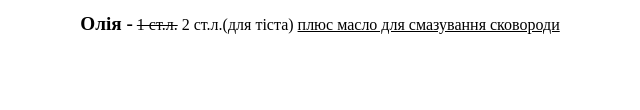
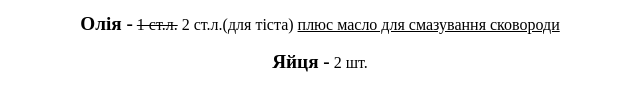
Before and after one commit to Chimota1/web-technologies, a plain HTML site: page lab2/lab-2.1.html in a window 1280 px wide. Shown: the part 236-346 px from the top of the page, without its empty margins (320-960 px from the left). Drawn offline with Linux system fonts and the light colour scheme.

Commit message:
add info about eggs

```diff
--- a/lab2/lab-2.1.html
+++ b/lab2/lab-2.1.html
@@ -12,5 +12,6 @@
     <p align="center"><big><b>Сметана домашня -</b></big>  3 ст.л. (для тіста) <u>плюс сметана для подачі на стіл</u></p>
     <p align="center"><big><b>Вода кип'ячена тепла (H<sub>2</sub>O) або BONAQUA<sup>®</sup>-</b></big>  2 склянки</p>
     <p align="center"><big><b>Олія -</b></big> <s> 1 ст.л.</s> 2 ст.л.(для тіста) <u>плюс масло для смазування сковороди</u></p>
+    <p align="center"><big><b>Яйця -</b></big> 2 шт.</p>
 </body>
 </html>
```
